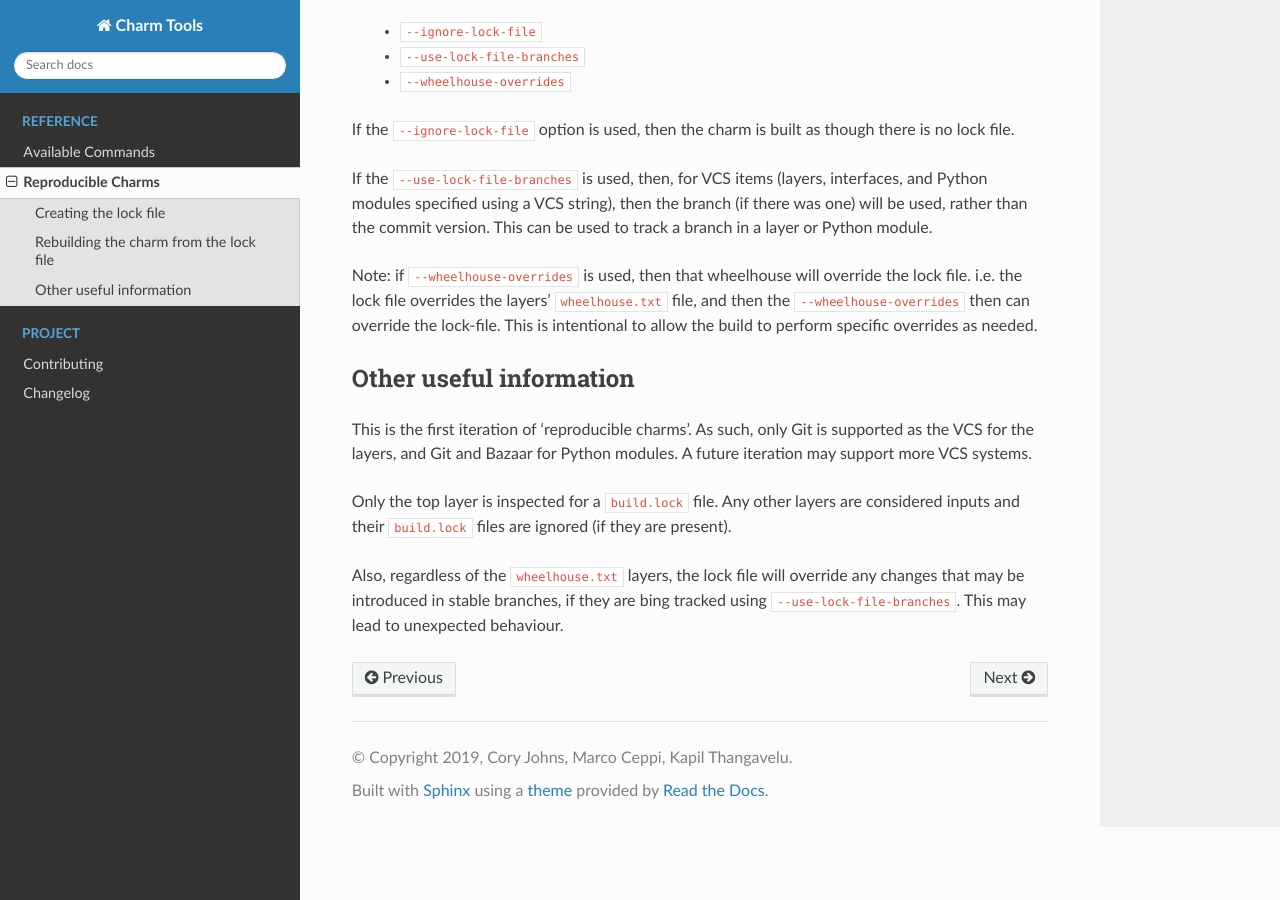
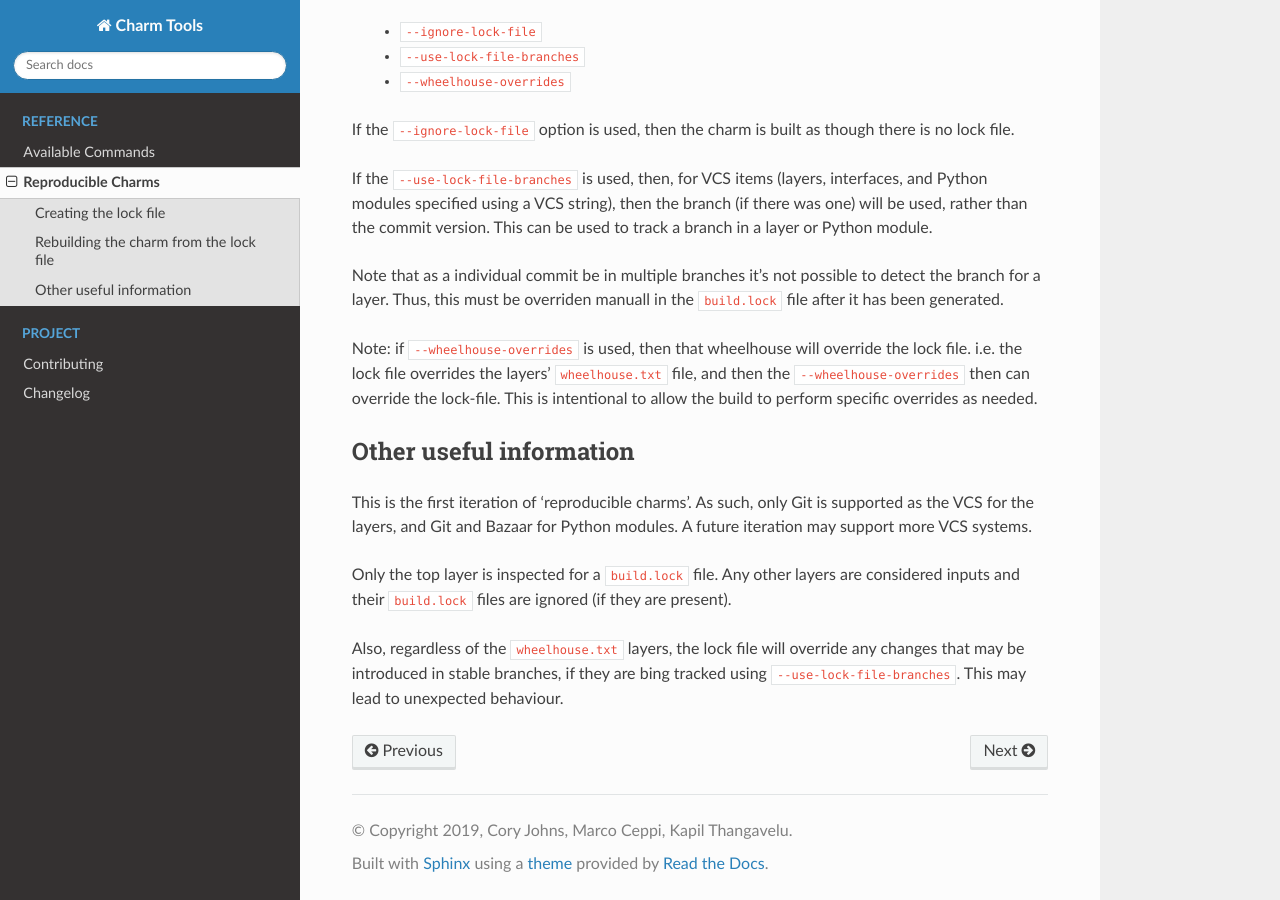
Before and after one commit to juju/charm-tools, a Sphinx documentation site: the page built from docs/reproducible-charms.rst, in a window 1280 px wide and 900 px high, scrolled down 1467 px. Built offline with Sphinx 7.4.7 and the Read the Docs theme 2.0.0, drawn with Linux system fonts in a browser that asks for light colours; pages that are not in the unit, such as notebooks, are missing from menus.

Commit message:
Fixes for reproducible charms (bugs 606, 605, 603)
When the --use-lock-file-branches option was used, several bugs were
discovered in more complicated charms.

* Using the master branch as a tracking branch was the wrong idea.
  Instead, if the master branch is set in the lock file for a layer or
  python module, then the commit hash is used instead.  Use
  --ignore-lock-file to be able to just use master branches. Bug #605
* Detection of branches from a repository is just not possible in
  practice.  So remove the feature and (for compatibility with the build
  from 2.8.3 lockfiles) use the commit hash instead for the branch.
* For python modules use the revision, as detected by th revision-parser
  module, as the locked revision.

```diff
--- a/docs/reproducible-charms.rst
+++ b/docs/reproducible-charms.rst
@@ -80,6 +80,10 @@ interfaces, and Python modules specified using a VCS string), then the branch
 (if there was one) will be used, rather than the commit version.  This can be
 used to track a branch in a layer or Python module.
 
+Note that as a individual commit be in multiple branches it's not possible to
+detect the branch for a layer.  Thus, this must be overriden manuall in the
+``build.lock`` file after it has been generated.
+
 Note: if ``--wheelhouse-overrides`` is used, then that wheelhouse will override
 the lock file.  i.e. the lock file overrides the layers' ``wheelhouse.txt``
 file, and then the ``--wheelhouse-overrides`` then can override the lock-file.
```
Also changed, not shown: 3 other files.
